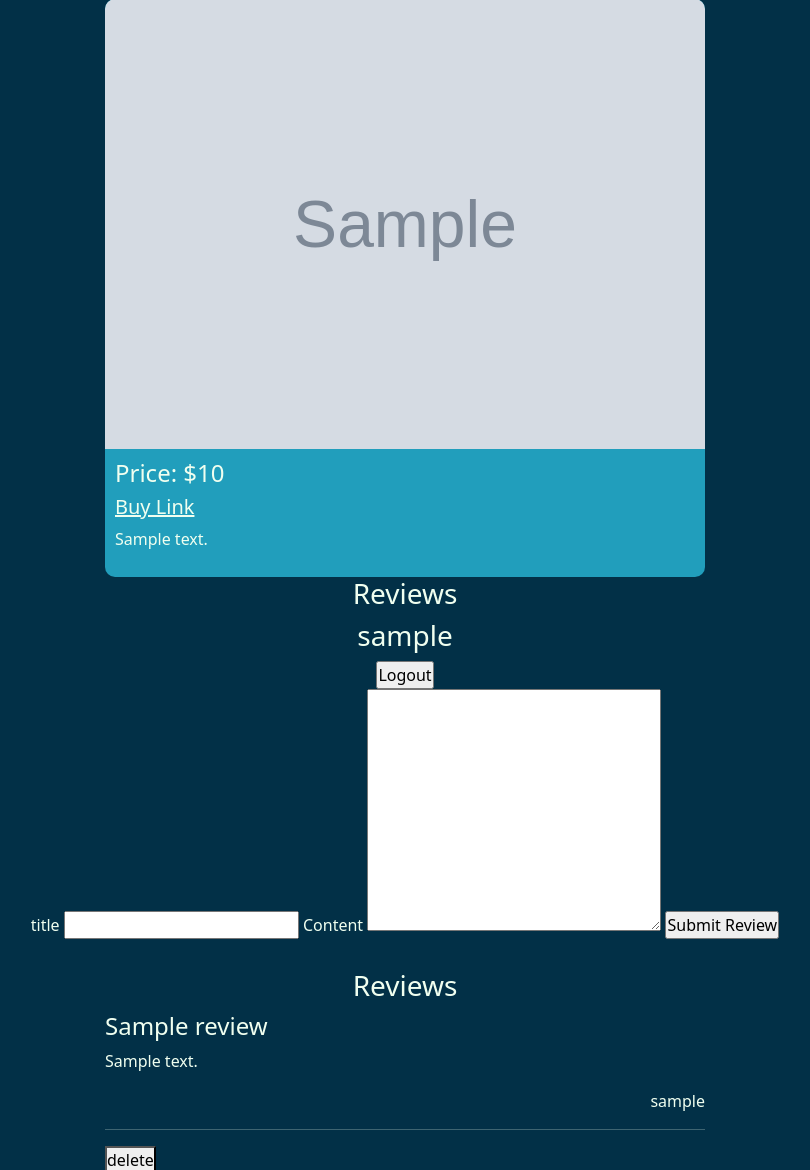
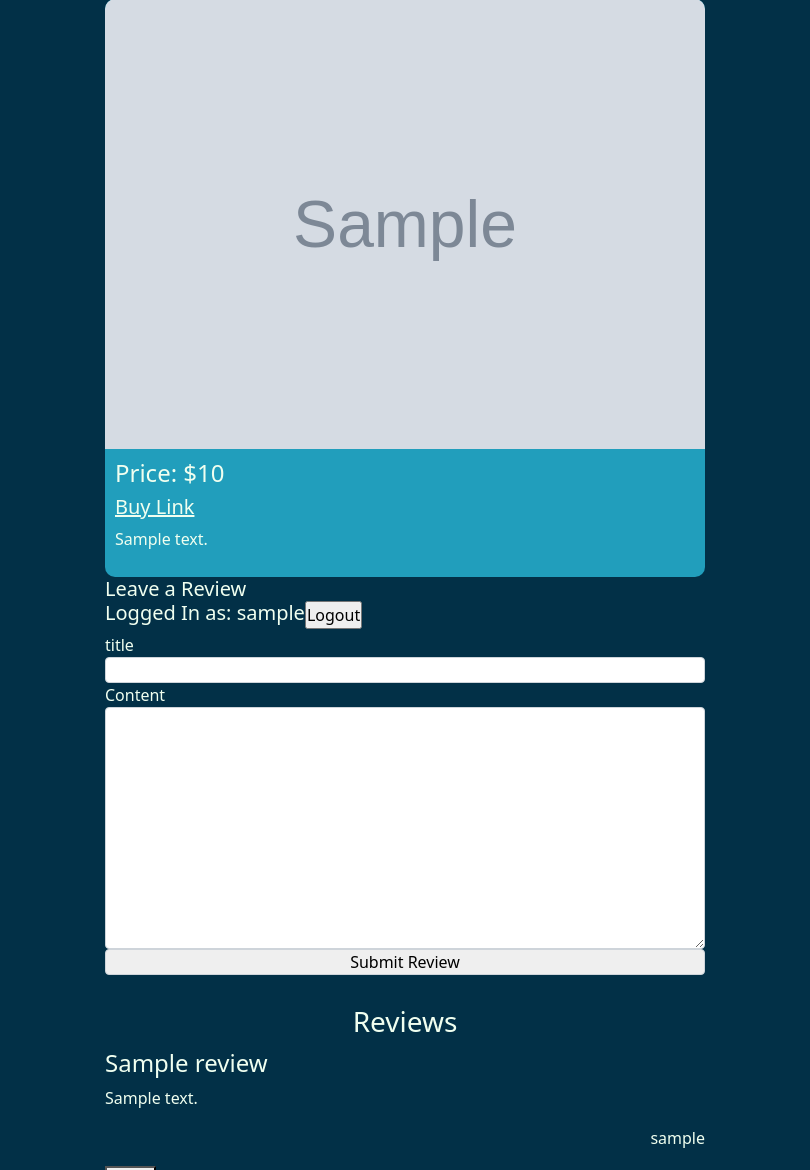
Before and after one commit to bhwong11/artist-profile, a Django app: page /products/1/ in a window 1280 px wide. Shown: the part 105-1275 px from the top of the page, without its empty margins (235-1045 px from the left). Run offline with Django 3.2, Linux system fonts and the light colour scheme; a user stored in the database is signed in; tables that the repository leaves empty hold one stand-in row (values such as "Sample post"); grey boxes marked "Sample" are stand-in pictures; some libraries are stand-ins or nearby versions.

Commit message:
added logged in styles partially

```diff
--- a/artist/static/styles/main.css
+++ b/artist/static/styles/main.css
@@ -206,13 +206,6 @@ a{
 .product_page__text{
     padding:10px;
 }
-.review_title{
-    margin:30px 10px 10px 10px;
-}
-.review_username{
-    display:flex;
-    justify-content: flex-end;
-}
 .google_login{
     display:flex;
     justify-content: center;
@@ -229,6 +222,38 @@ a{
 .google_login_title{
     margin:5px;
 }
+.review_title{
+    margin:30px 10px 10px 10px;
+}
+.review_username{
+    display:flex;
+    justify-content: flex-end;
+}
+
+.reviews_loggedin_view{
+    display:flex;
+    justify-content: flex-start;
+    width: 600px;
+}
+.review_loggedin_title{
+    display:flex;
+    justify-content: flex-start;
+    width: 600px;
+    margin: 0px 10px;
+}
+.review_new_form{
+    width: 600px;
+    display:grid;
+}
+.review_new_form input{
+    border: 1px solid #ced4da;
+    border-radius: .25rem;
+}
+.review_new_form textarea{
+    border: 1px solid #ced4da;
+    border-radius: .25rem;
+}
+
 
 
 /* BLOGS PAGE */
--- a/artist/templates/products/product_show.html
+++ b/artist/templates/products/product_show.html
@@ -27,8 +27,9 @@
 
 
 {%if user.is_authenticated%}
-<h3>Reviews</h3>
-<h3>{{user.username}}</h3>
+<h5 class="review_loggedin_title">Leave a Review</h5>
+<div class="reviews_loggedin_view">
+<h5>Logged In as: {{user.username}}</h5>
 
 {% comment %} logout form {% endcomment %}
 <form action="{% url 'logout'%}" method="Post">
@@ -36,8 +37,9 @@
     <input type="hidden" name="product" value = {{object.pk}}>
     <input type="submit" value="Logout">
 </form>
+</div>
 {% comment %} New Review Form {% endcomment %}
-<form action="{% url 'review_new'%}" method="POST">
+<form class="review_new_form" action="{% url 'review_new'%}" method="POST">
     {% csrf_token %}
     <label for="review-title">title</label>
     <input type = "text" id = "review-title" name="title" required>
@@ -89,7 +91,7 @@
 <h4>{{review.title}}</h4>
 <p>{{review.content}}</p>
 <p class="review_username">{{review.user.username}}</p>
-<hr>
+
 {%if review.user.username == user.username%}
 {% comment %} Delete Review {% endcomment %}
 <form action="{%url "review_delete" review.pk%}" method="POST">
@@ -107,6 +109,7 @@
     <input type="submit" value = "Submit Review">
 </form>
 {%endif%}
+<hr>
 
 {%empty%}
 <p>No Reviews</p>
--- a/artist/views.py
+++ b/artist/views.py
@@ -262,6 +262,8 @@ class ReviewsUpdateView(View):
         return redirect(f'/products/{review.product.pk}')
 
 class ReviewsDeleteView(View):
+    def get(self,request,pk):
+        return redirect(f'/products/{pk}')
     def post(self,request,pk):
         review = Review.objects.get(pk=pk)
         if not request.user.pk == Review.objects.get(pk=pk).user.pk:
```
